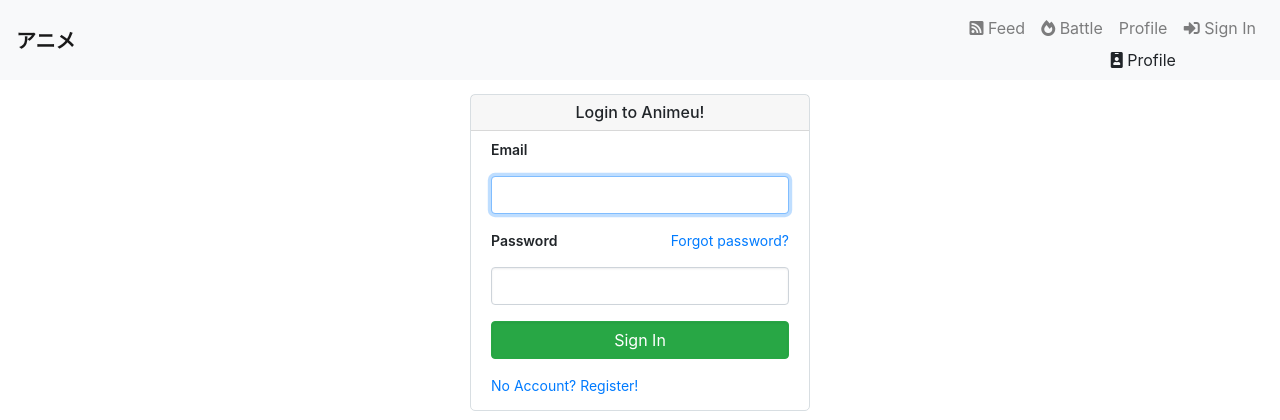
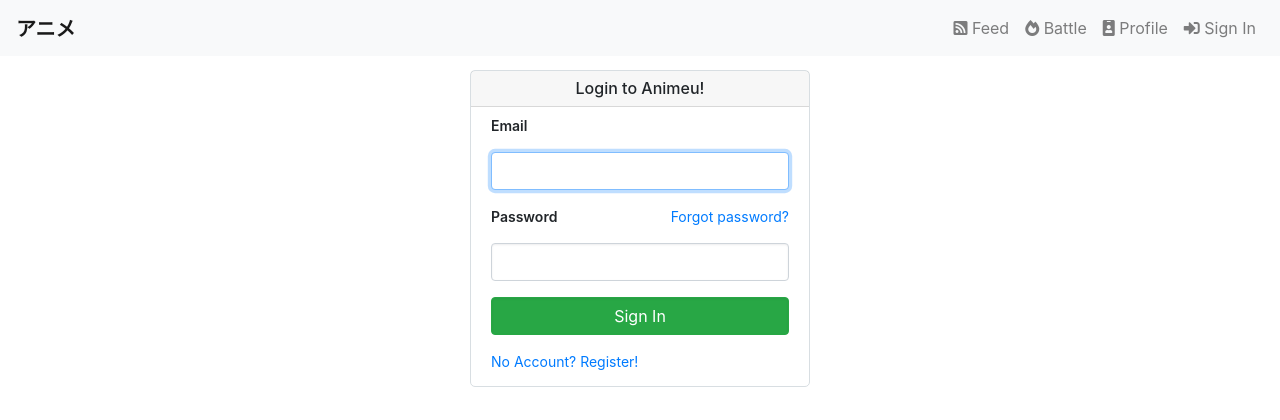
Before and after one commit to HennyH/animeu, a Flask app: page /login in a window 1280 px wide. Shown: the top 420 px of the page. Run offline with Flask 2, Linux system fonts and the light colour scheme; some libraries are stand-ins or nearby versions.

Commit message:
(bug) fix incorrect navbar change which duplicated text

```diff
--- a/animeu/templates/navbar.html
+++ b/animeu/templates/navbar.html
@@ -24,7 +24,7 @@
           </a>
         </li>
         <li class="nav-item">
-          <a class="nav-link" href="{{ url_for('profile_bp.profile') }}">Profile</a>
+          <a class="nav-link" href="{{ url_for('profile_bp.profile') }}">
             <i class="fas fa-id-badge"></i>
             <span>Profile</span>
           </a>
```
